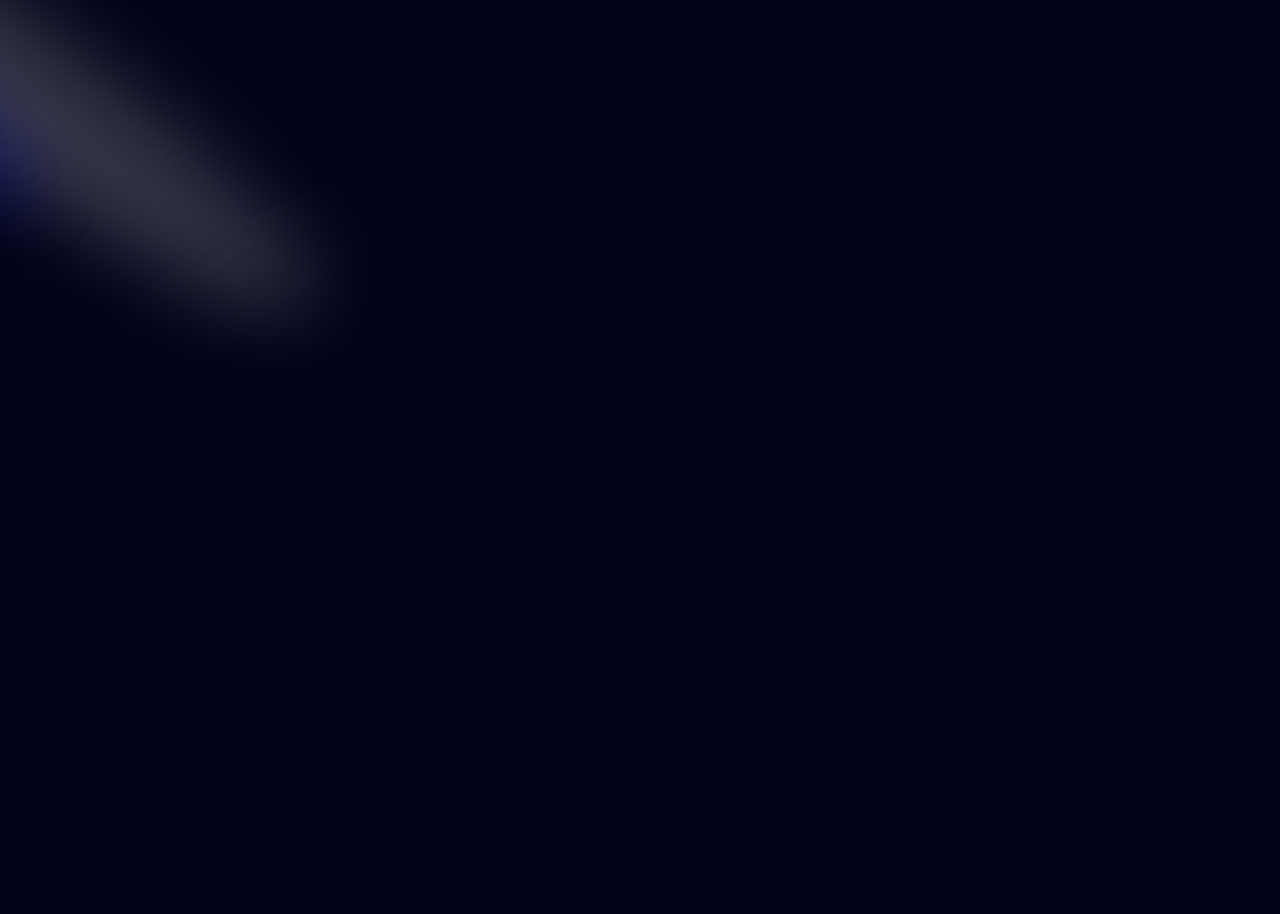
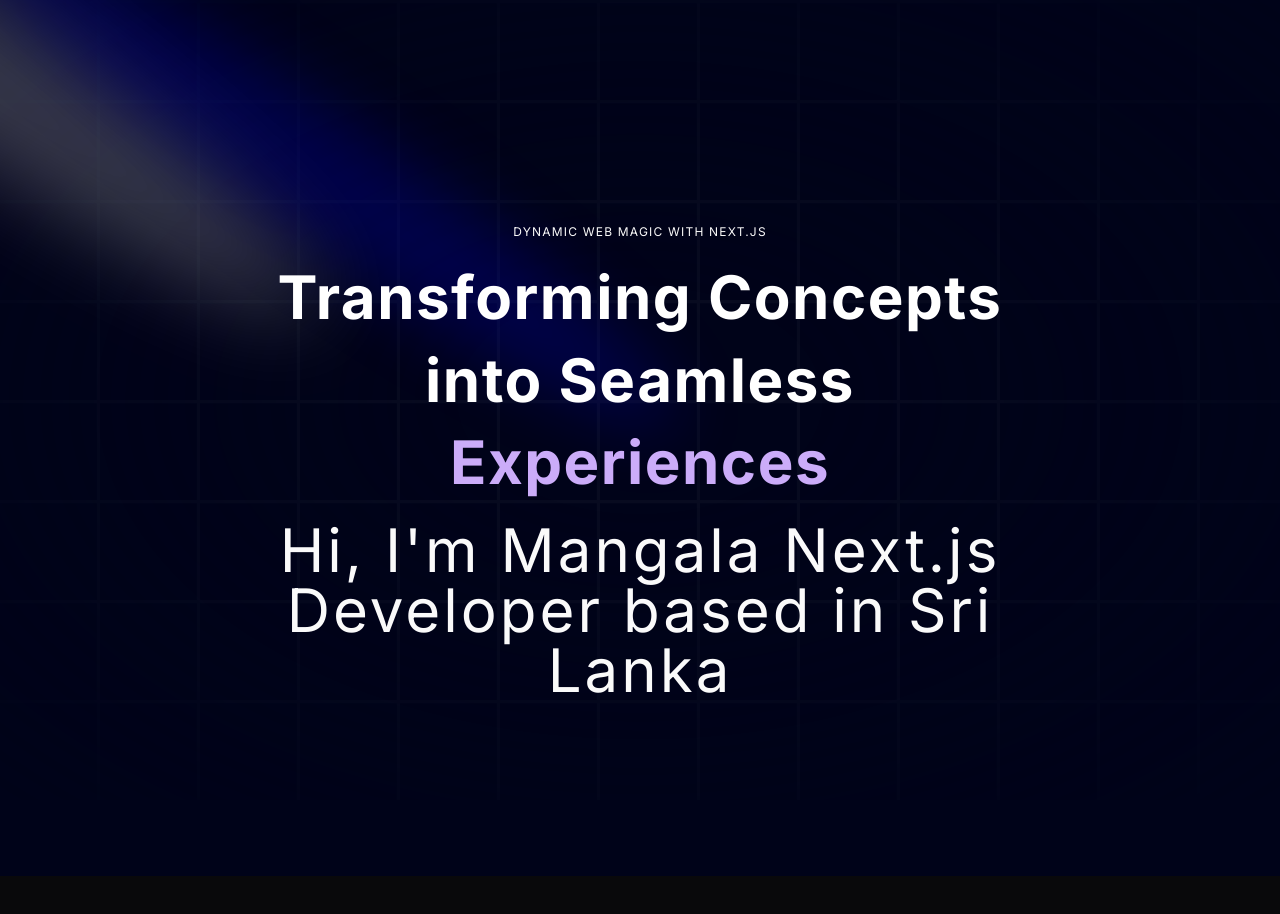
Before and after one commit to mangala-karunarathne/portfolio-mk, a Next.js app: page / in a window 1280 px wide. Shown: the top 914 px of the page. After the commit the page ends 876 px from the top, so only its background shows below. Built offline with nearby package versions, Linux system fonts and the light colour scheme.

Commit message:
CHG | Add Text effect

```diff
--- a/components/Hero.tsx
+++ b/components/Hero.tsx
@@ -1,5 +1,6 @@
 import React from "react";
 import { Spotlight } from "./ui/Spotlight";
+import { TextGenerateEffect } from "./ui/TextGenerateEffect";
 
 const Hero = () => {
   return (
@@ -13,13 +14,25 @@
           className="-top-10 -left-full h-[80vh] w-[50vw]"
           fill="purple"
         />
-        <Spotlight className="-top-28 -left-80 h-[80vh] w-[50vw]" fill="blue" />
+        <Spotlight className="top-28 left-80 h-[80vh] w-[50vw]" fill="blue" />
       </div>
 
-      <div className="h-screen w-full dark:bg-black-100 bg-white  dark:bg-grid-white/[0.] bg-grid-black/[0.2] relative flex items-center justify-center">
+      <div className="h-screen w-full dark:bg-black-100 bg-white  dark:bg-grid-white/[0.03] bg-grid-black/[0.2] flex items-center justify-center absolute top-0 left-0">
         {/* Radial gradient for the container to give a faded look */}
-        <div className="absolute pointer-events-none inset-0 flex items-center justify-center dark:bg-black-100 bg-white [mask-image:radial-gradient(ellipse_at_center,transparent_20%,black)]"></div>
-        <p className="text-4xl sm:text-7xl font-bold relative z-20 bg-clip-text text-transparent bg-gradient-to-b from-neutral-200 to-neutral-500 py-8" />
+        <div className="absolute pointer-events-none inset-0 flex items-center justify-center dark:bg-black-100 bg-white [mask-image:radial-gradient(ellipse_at_center,transparent_20%,black)]" />
+      </div>
+
+      <div className="flex justify-center relative my-20 z-10">
+        <div className="max-w-[89vw] md:max-w-2xl lg:max-w-[60vw] flex flex-col items-center justify-center">
+          <h2 className="uppercase tracking-widest text-xs text-center to-blue-100 max-w-80">
+            Dynamic Web Magic with Next.js
+          </h2>
+          <TextGenerateEffect
+            className="text-center text-[40px] md:text-5xl lg:text-6xl"
+            words="Transforming Concepts into Seamless Experiences"
+          />
+          <p className="text-center md:tracking-wider mb-4 text-sm md:text-lg lg:text-6xl">Hi, I&apos;m Mangala Next.js Developer based in Sri Lanka</p>
+        </div>
       </div>
     </div>
   );
--- /dev/null
+++ b/components/ui/TextGenerateEffect.tsx
@@ -0,0 +1,54 @@
+"use client";
+import { useEffect } from "react";
+import { motion, stagger, useAnimate } from "framer-motion";
+import { cn } from "@/utils/cn";
+
+export const TextGenerateEffect = ({
+  words,
+  className,
+}: {
+  words: string;
+  className?: string;
+}) => {
+  const [scope, animate] = useAnimate();
+  let wordsArray = words.split(" ");
+  useEffect(() => {
+    animate(
+      "span",
+      {
+        opacity: 1,
+      },
+      {
+        duration: 2,
+        delay: stagger(0.2),
+      }
+    );
+  }, [scope.current]);
+
+  const renderWords = () => {
+    return (
+      <motion.div ref={scope}>
+        {wordsArray.map((word, idx) => {
+          return (
+            <motion.span
+              key={word + idx}
+              className={`${idx > 3 ? 'text-purple' : `dark:text-white text-black`}  opacity-0`}
+            >
+              {word}{" "}
+            </motion.span>
+          );
+        })}
+      </motion.div>
+    );
+  };
+
+  return (
+    <div className={cn("font-bold", className)}>
+      <div className="my-4">
+        <div className=" dark:text-white text-black leading-snug tracking-wide">
+          {renderWords()}
+        </div>
+      </div>
+    </div>
+  );
+};
```
